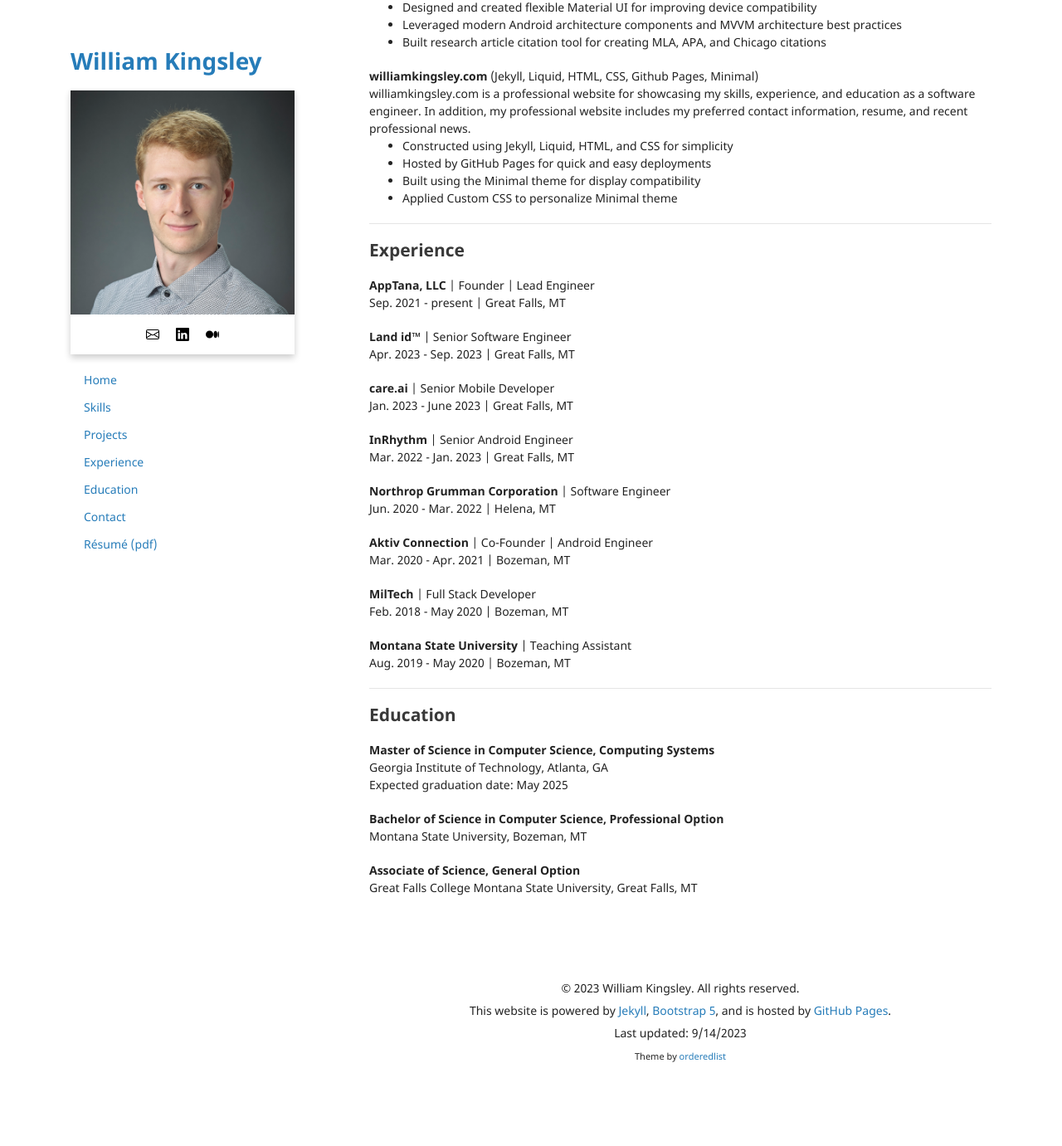
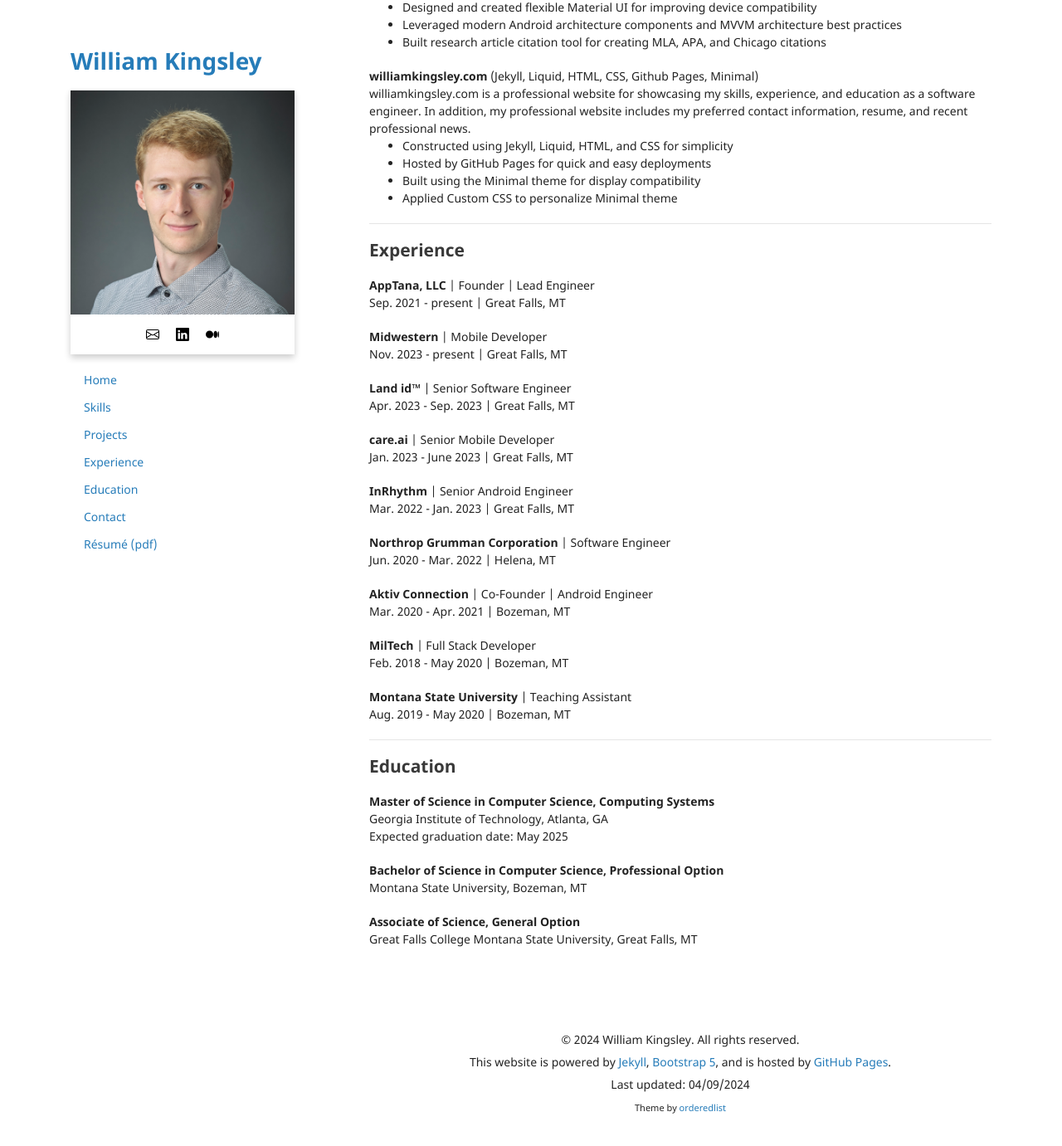
Before and after one commit to data-programmer/data-programmer.github.io, a Jekyll site: the page built from index.md, in a window 1280 px wide and 1400 px high, scrolled down 4261 px. Shown: the top 1381 px of the window at 83% size. Built offline with Jekyll 4.4.1, drawn with Linux system fonts in a browser that asks for light colours; before the commit the page ends 5599 px from its top, so only the background shows below that.

Commit message:
Updating work

```diff
--- a/_data/work.yml
+++ b/_data/work.yml
@@ -2,6 +2,11 @@
   location: "Great Falls, MT"
   title: "Founder | Lead Engineer"
   date: "Sep. 2021 - present"
+
+- company: "Midwestern "
+  location: "Great Falls, MT"
+  title: "Mobile Developer"
+  date: "Nov. 2023 - present"
 
 - company: "Land id™"
   location: "Great Falls, MT"
--- a/_includes/footer.html
+++ b/_includes/footer.html
@@ -1,7 +1,7 @@
 <footer>
-  <p class="footer-item">© 2023 William Kingsley. All rights reserved.</p>
+  <p class="footer-item">© 2024 William Kingsley. All rights reserved.</p>
   <p class="footer-item">This website is powered by <a href="https://jekyllrb.com/">Jekyll</a>, <a href="https://getbootstrap.com/">Bootstrap 5</a>, and is hosted by <a href="https://pages.github.com/">GitHub Pages</a>.</p>
-  <p class="footer-item">Last updated: 9/14/2023 </p>
+  <p class="footer-item">Last updated: 04/09/2024 </p>
   <p class="footer-item">
     <small>Theme by <a href="https://github.com/orderedlist">orderedlist</a></small>
   </p>
```
